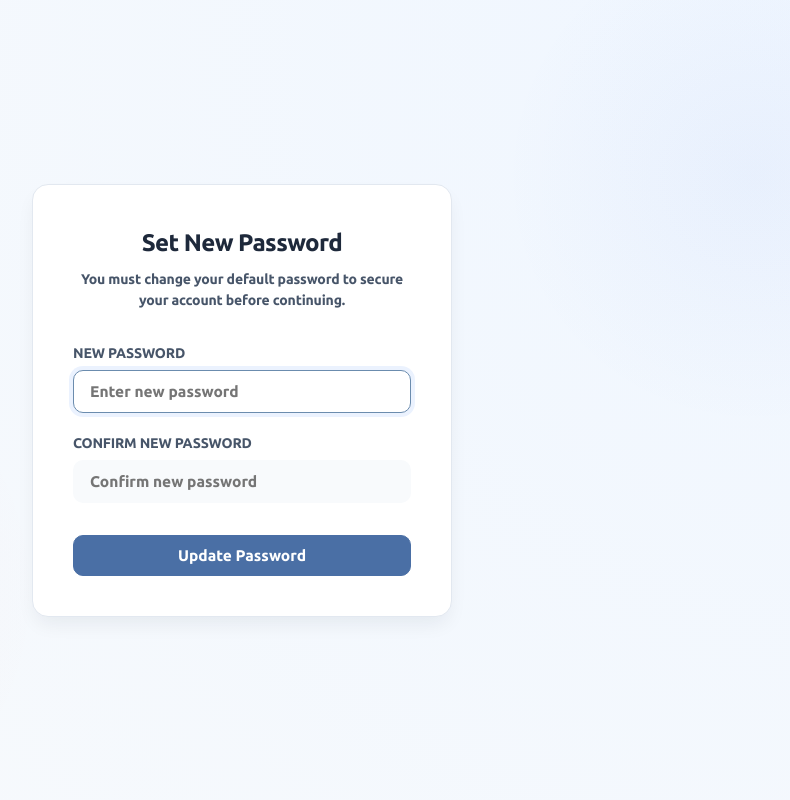
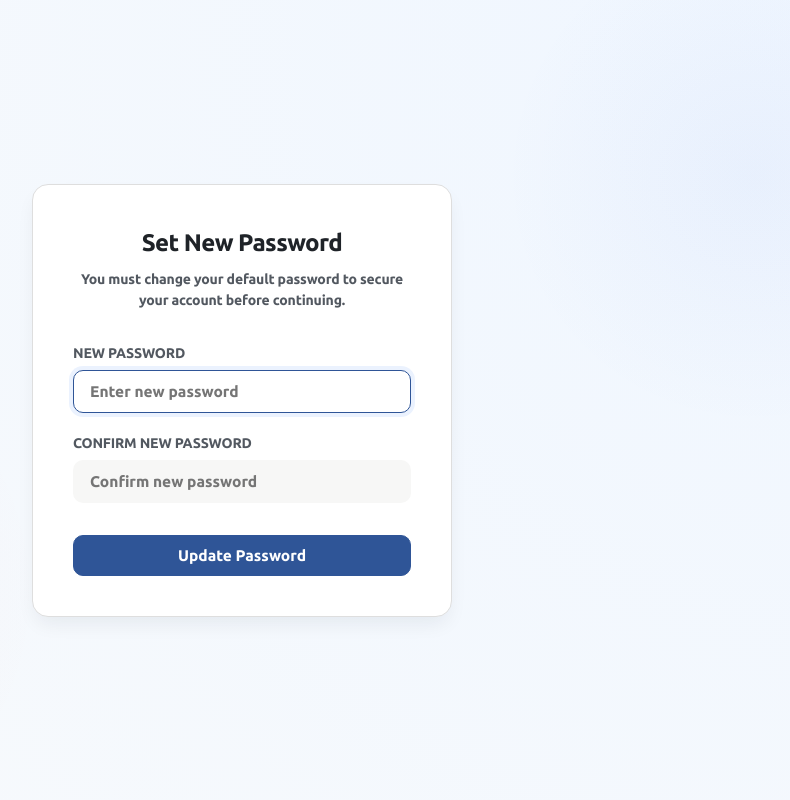
Before and after one commit to meghanachinucom/iNuCom-Production, a Flask app: page /change-password in a window 1280 px wide. Shown: the whole page, without its empty margins (398-1188 px from the left). Run offline with Flask 3, Linux system fonts and the light colour scheme; the visitor is signed in with stand-in values (Sample User, id 1); parts of the project's set-up code (start-up, migrations or seed data) failed here and were passed over; some libraries are stand-ins or nearby versions.

Commit message:
Use neutral stone sidebar and stronger balanced blue accent

```diff
--- a/static/css/style.css
+++ b/static/css/style.css
@@ -6,25 +6,25 @@
 :root {
     --font-primary: 'Ubuntu', sans-serif;
 
-    /* Soft, Light, Low-Glare Color Palette */
-    --bg-main: #f8fafc;
+    /* Clean Neutral Surfaces with Balanced, Crisp Accents */
+    --bg-main: #f6f6f5;
     --bg-card: #ffffff;
-    --bg-sidebar: #f1f5f9;
-    --bg-input: #f8fafc;
-
-    --border-color: #e2e8f0;
-    --border-focus: #6b8cae;
-
-    --text-primary: #1e293b;
-    --text-secondary: #475569;
-    --text-muted: #64748b;
-
-    --color-blue: #4a6fa5;       /* Soft Steel Blue */
-    --color-blue-light: #eef3f9; /* Very Soft Blue Tint */
-    --color-red: #a85555;        /* Muted Rose-Terracotta */
-    --color-red-light: #fdf2f2;  /* Soft Rose Tint */
-    --color-green: #3f7d5e;      /* Muted Sage Green */
-    --color-green-light: #eef7f2;
+    --bg-sidebar: #eaeae8;
+    --bg-input: #f7f7f6;
+
+    --border-color: #dedede;
+    --border-focus: #2f5597;
+
+    --text-primary: #1f2328;
+    --text-secondary: #525860;
+    --text-muted: #767d87;
+
+    --color-blue: #2f5597;       /* Balanced Rich Blue (stronger contrast) */
+    --color-blue-light: #e8eef7; /* Subtle Blue Tint */
+    --color-red: #b44343;        /* Balanced Rose-Red */
+    --color-red-light: #fbeeee;  /* Soft Red Tint */
+    --color-green: #2f6f4e;      /* Balanced Forest Green */
+    --color-green-light: #eaf4ee;
 
     --shadow-sm: 0 1px 2px rgba(15, 23, 42, 0.04);
     --shadow-md: 0 4px 10px -2px rgba(15, 23, 42, 0.05);
@@ -245,8 +245,8 @@ body.modal-open {
 }
 
 .btn-primary:hover {
-    background-color: #3d5d8c;
-    border-color: #3d5d8c;
+    background-color: #24437a;
+    border-color: #24437a;
     transform: translateY(-1px);
 }
 
@@ -424,7 +424,7 @@ body.modal-open {
 }
 
 .menu-item a:hover {
-    background-color: #e6ecf4;
+    background-color: #dfdfd9;
     color: var(--text-primary);
 }
 
```
